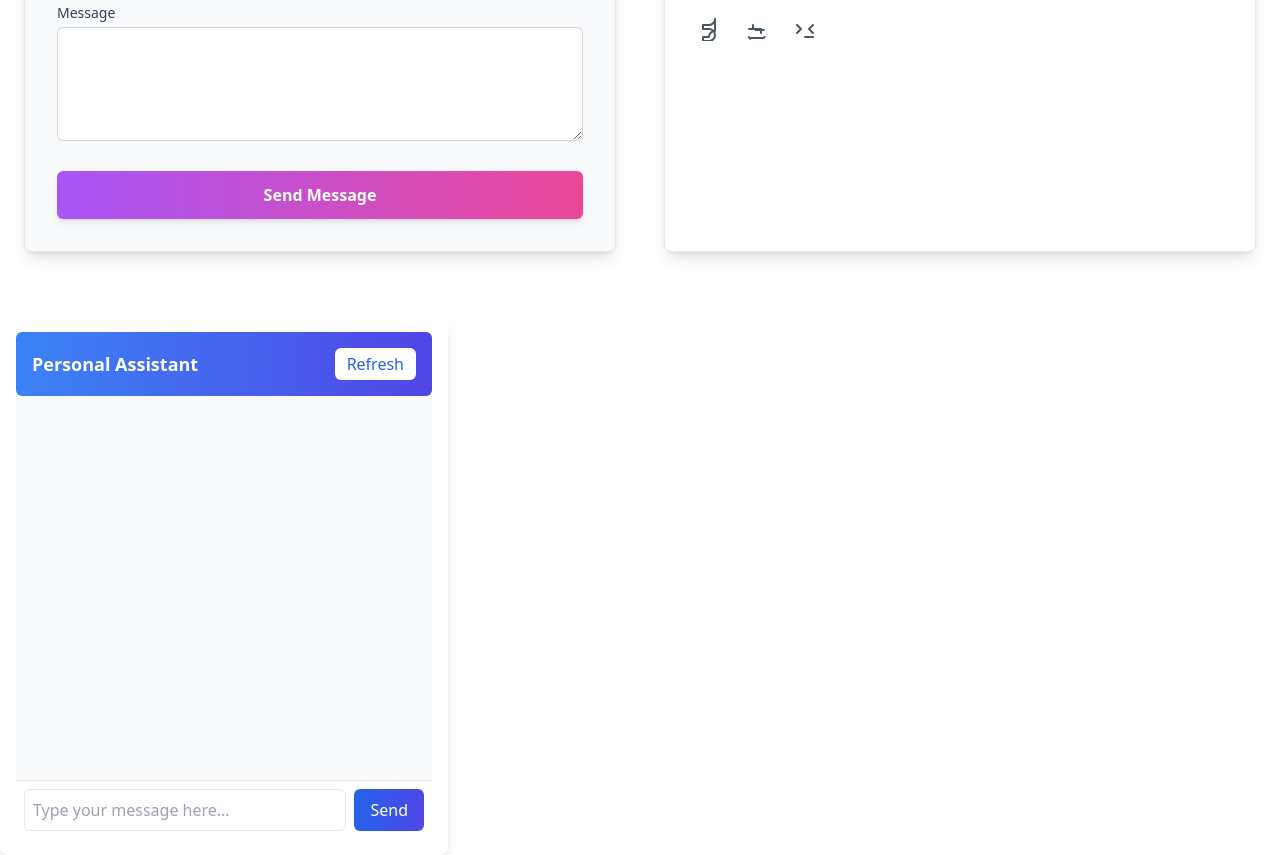
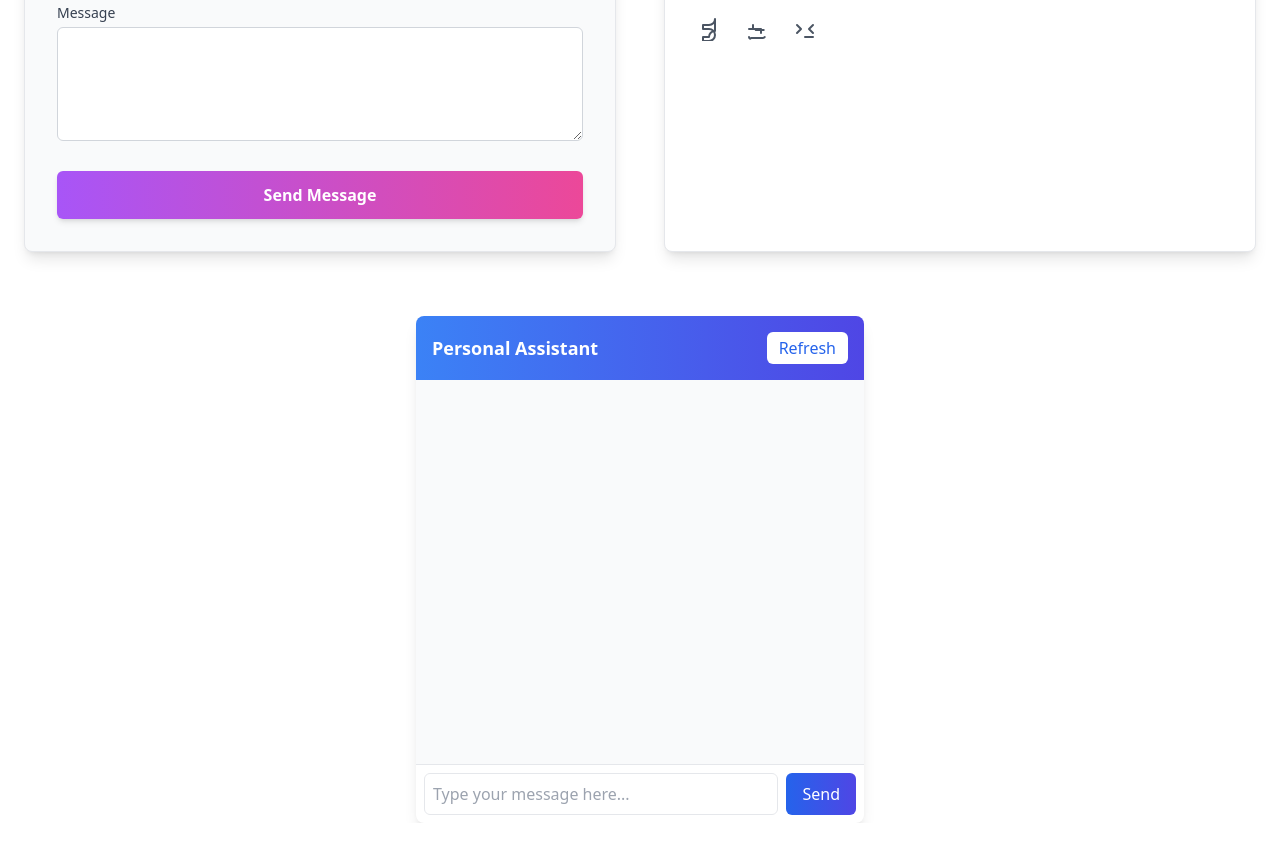
Before and after one commit to AmanMirza9898/My-Portfolio, a plain HTML site: page index.html in a window 1280 px wide. Shown: the part 3204-4059 px from the top of the page. After the commit the page ends 4027 px from the top, so only its background shows below. Drawn offline with nearby package versions, Linux system fonts and the light colour scheme.

Commit message:
index.html

```diff
--- a/index.html
+++ b/index.html
@@ -451,8 +451,8 @@
     <!-- chatbot -->
 
 
-    <div class="w-full max-w-md p-4  bg-white shadow-lg rounded-lg overflow-hidden" id="bot">
-        <div class="bg-gradient-to-r from-blue-500 to-indigo-600 text-white flex justify-between items-center py-4 px-4 rounded-md">
+    <div class="w-full max-w-md sm:mx-auto p-4 sm:p-0 bg-white shadow-lg rounded-lg overflow-hidden" id="bot">
+        <div class="bg-gradient-to-r from-blue-500 to-indigo-600 text-white flex justify-between items-center py-4 px-4">
             <h1 class="text-lg font-semibold">Personal Assistant</h1>
             <button id="refresh-button" class="bg-white text-blue-600 px-3 py-1 rounded-md hover:bg-gray-200 focus:outline-none">
                 Refresh
```
